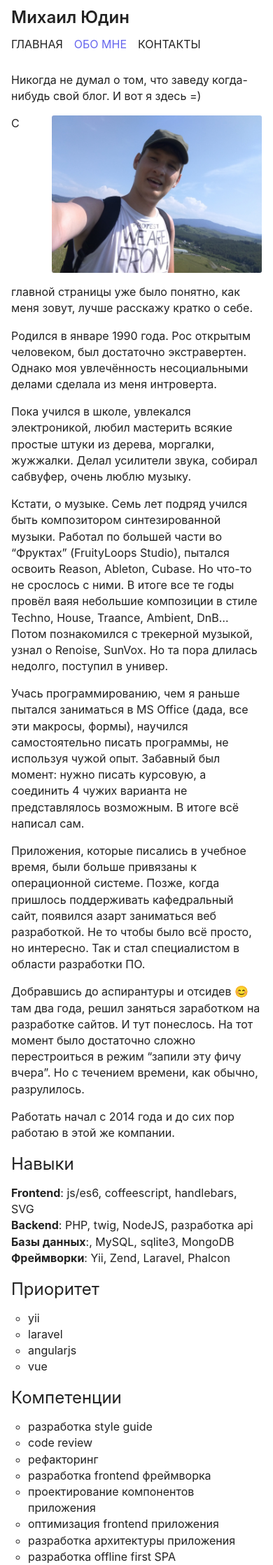
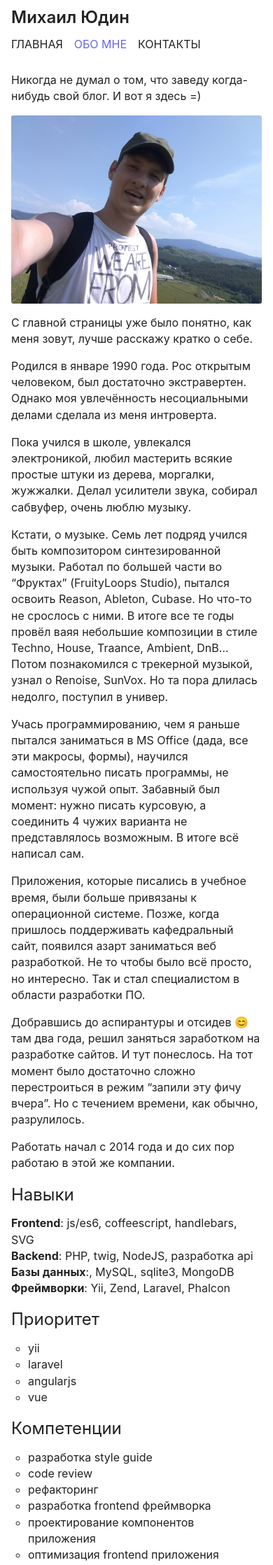
Before and after one commit to fagcinsk/fagcinsk.github.io, a Jekyll site: the page built from about.md, in a window 390 px wide. Shown: the top 2237 px of the page at 70% size. Built offline with Jekyll 4.4.1, drawn with Linux system fonts in a browser that asks for light colours.

Commit message:
cleaning up

```diff
--- a/about.md
+++ b/about.md
@@ -7,9 +7,20 @@ description: >
   Краткая информация обо мне как о веб-разработчике.
 ---
 
+<style>
+img.me {
+float: right; width: 300px; margin: 0 0 16px 16px; border-radius: 3px;
+}
+@media (max-width:768px) {
+  img.me {
+    width:100%
+  }
+}
+</style>
+
 Никогда не думал о том, что заведу когда-нибудь свой блог. И вот я здесь =)
 
-![Я]({{ page.image }}){:style="float: right; width: 300px; margin: 0 0 16px 16px; border-radius: 3px;"}
+![Я]({{ page.image }}){:class="me"}
 
 С главной страницы уже было понятно, как меня зовут, лучше расскажу кратко о себе.
 
```
